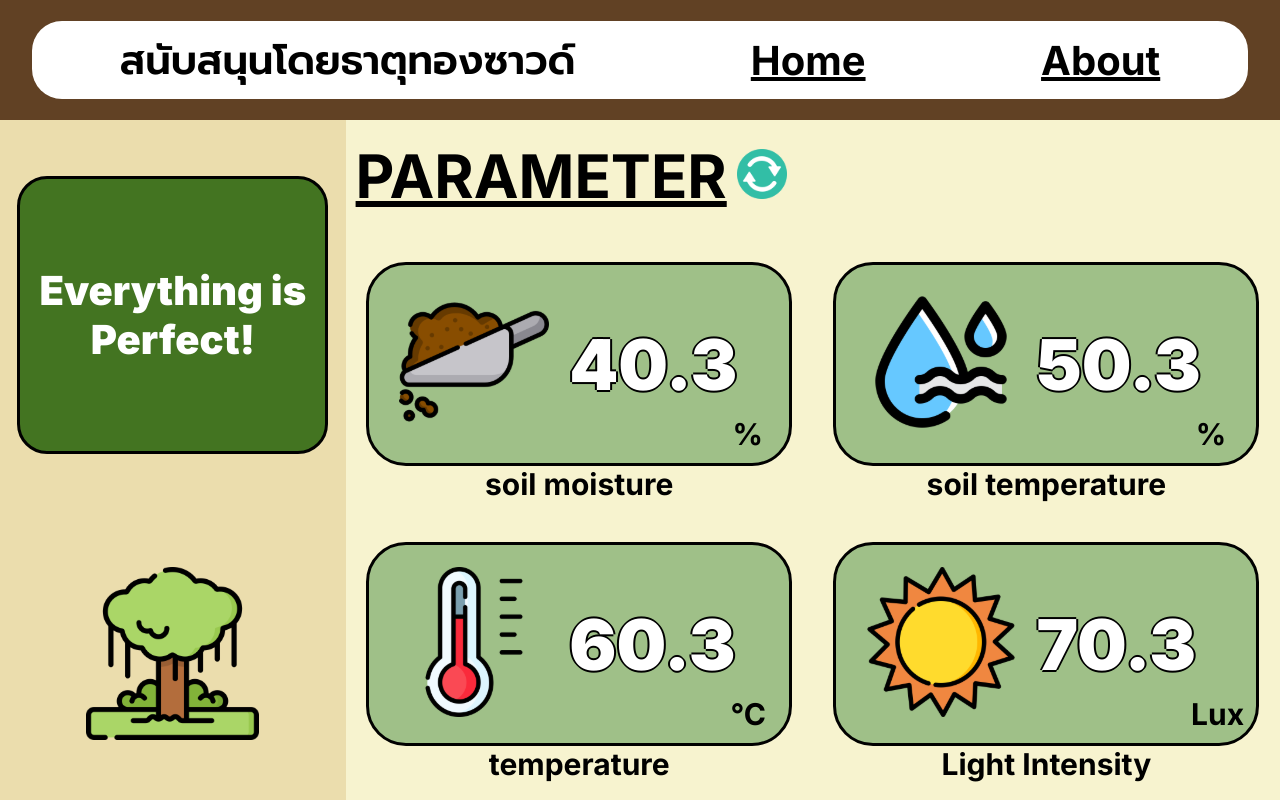
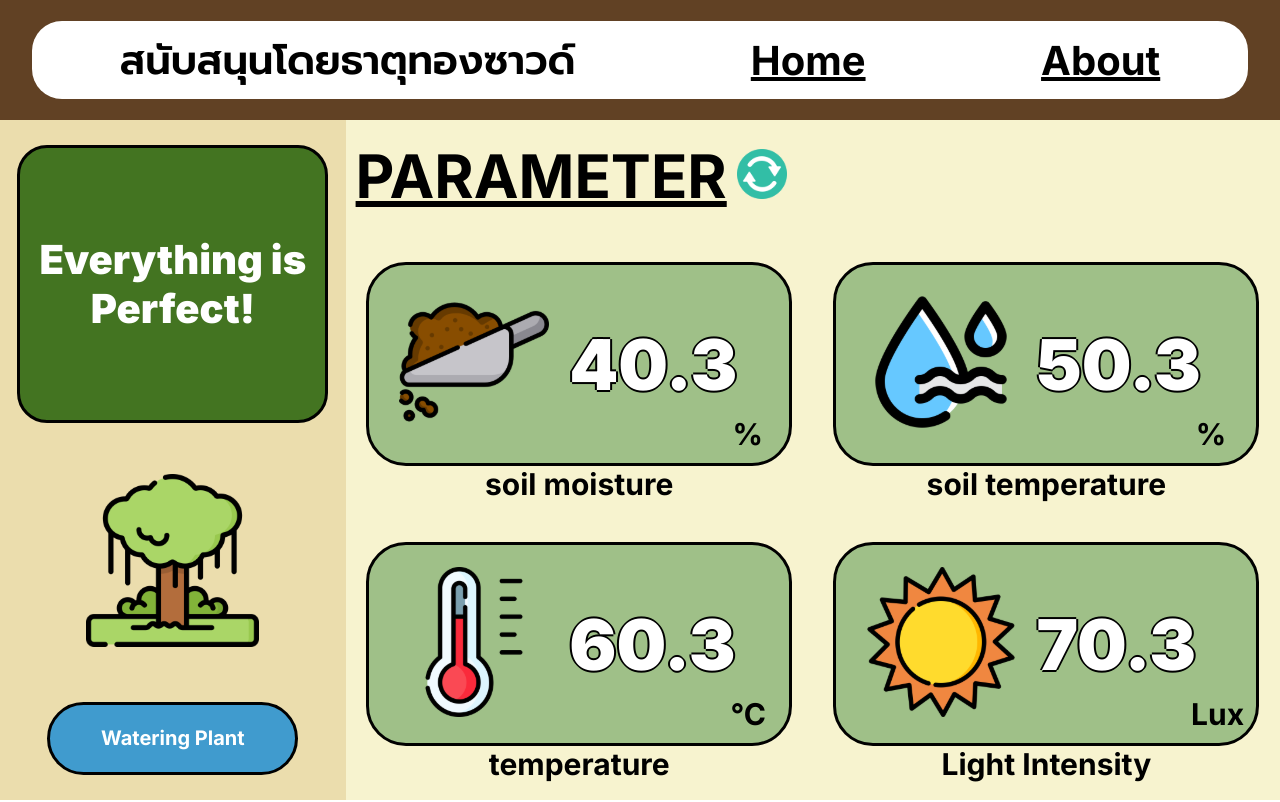
Before and after one commit to IamKittitat/Embedded-Lab-Project, a React (Create React App) app in the folder frontend/: page / in a window 1280 px wide. Built offline with nearby package versions, Linux system fonts and the light colour scheme.

Commit message:
fix: Move water button to SideStatus

```diff
--- a/frontend/src/components/SideDetail.js
+++ b/frontend/src/components/SideDetail.js
@@ -27,28 +27,7 @@ const Text = styled.p`
   text-align: center;
 `;
 
-const FillWater = styled.div`
-  display: flex;
-  justify-content: center;
-  align-items: center;
-  height: 67px;
-  width: 245px;
-  border: 3px solid #000000;
-  border-radius: 100px;
-  background-color: #409bce;
-  font-size: 20px;
-  font-weight: 700;
-  line-height: 24px;
-  letter-spacing: 0em;
-  text-align: center;
-  color: ${COLORS.white};
-  cursor: pointer;
-`;
-
 const SideDetail = ({ status }) => {
-  const waterHandler = () => {
-    alert('Watering Plant');
-  };
   return (
     <>
       {status === STATUS.PERFECT ? (
@@ -58,7 +37,6 @@ const SideDetail = ({ status }) => {
       ) : status === STATUS.WARNING ? (
         <Container status={status}>
           <Text>WARNING!!</Text>
-          <FillWater onClick={waterHandler}>Watering Plant</FillWater>
         </Container>
       ) : (
         <Container status={status}>
--- a/frontend/src/components/SideStatus.js
+++ b/frontend/src/components/SideStatus.js
@@ -14,32 +14,28 @@ const Container = styled.div`
   align-items: center;
 `;
 
-const InnerContainer = styled.div`
+const FillWater = styled.div`
   display: flex;
-  flex-direction: column;
   justify-content: center;
   align-items: center;
-  margin-top: 50px;
-  height: 80px;
-  width: 305px;
-  border-radius: 30px;
-  background-color: ${(props) =>
-    props.status === STATUS.PERFECT
-      ? COLORS.green
-      : props.status === STATUS.PROCESS
-      ? COLORS.blue
-      : COLORS.red};
-`;
-
-const Text = styled.p`
-  font-size: 30px;
+  height: 67px;
+  width: 245px;
+  border: 3px solid #000000;
+  border-radius: 100px;
+  background-color: #409bce;
+  font-size: 20px;
   font-weight: 700;
-  line-height: 36px;
+  line-height: 24px;
+  letter-spacing: 0em;
   text-align: center;
-  color: black;
+  color: ${COLORS.white};
+  cursor: pointer;
 `;
 
 const SideStatus = ({ status }) => {
+  const waterHandler = () => {
+    alert('Watering Plant');
+  };
   return (
     <>
       {status === STATUS.PERFECT ? (
@@ -55,6 +51,7 @@ const SideStatus = ({ status }) => {
           <ReactSVG src={ProcessIcon} />
         </Container>
       )}
+      <FillWater onClick={waterHandler}>Watering Plant</FillWater>
     </>
   );
 };
```
